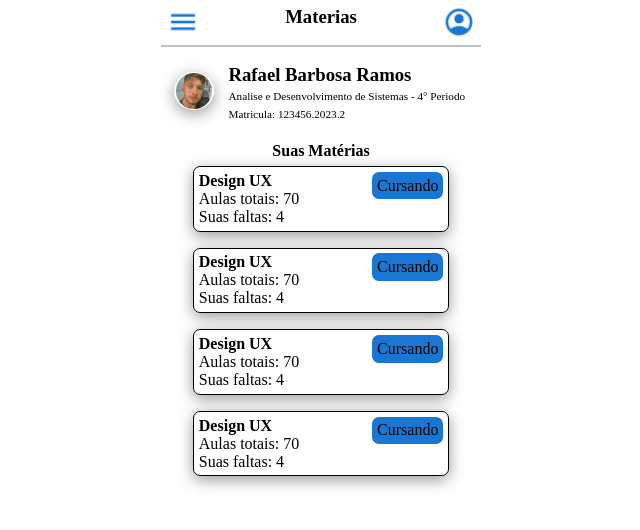
After one commit to RafaelADS7/Projeto_Acadia_Django, a Django app: page /materias/ in a window 1280 px wide. The commit adds this page. Shown: the top 530 px of the page, without its empty margins (319-959 px from the left). Run offline with Django 5.2, Linux system fonts and the light colour scheme; a user stored in the database is signed in.

Commit message:
Navegação entre as telas agenda ,inicial, perfil e materiais e começo da criação da tela de materiais

```diff
--- a/Acadia/settings.py
+++ b/Acadia/settings.py
@@ -45,7 +45,7 @@ ROOT_URLCONF = 'Acadia.urls'
 TEMPLATES = [
     {
         'BACKEND': 'django.template.backends.django.DjangoTemplates',
-        'DIRS': [],
+        'DIRS': [BASE_DIR / 'templates'],
         'APP_DIRS': True,
         'OPTIONS': {
             'context_processors': [
--- /dev/null
+++ b/dados/static/css/TelaMaterias.css
@@ -0,0 +1,183 @@
+* {
+    padding: 0;
+    margin: 0;
+    box-sizing: border-box; /* Adiciona box-sizing para facilitar o controle de largura e altura */
+}
+
+
+
+html, body {
+    height: auto;
+    width: 100%;
+    display: flex;
+    justify-content: center;
+    align-items: center;
+    overflow-y: auto;
+}
+
+main {
+    display: flex;
+    flex-direction: column;
+    justify-content: center;
+    align-items: center;
+    width: 100%;
+    max-width: 320px;
+    height: 100%;
+    margin-bottom: 3%;
+    position: relative;
+}
+
+header {
+    height: 10%;
+    width: 100%;
+    display: flex;
+    justify-content: space-between;
+    border-bottom: 2px solid #C1C1C1;
+    left: 20px; /* Move o elemento 20px para a direita */
+
+}
+
+.geral {
+    height: 70%;
+    width: 100%;
+    display: flex;
+    flex-direction: column;
+    overflow: auto;
+}
+
+
+h3 {
+    margin-top: 2%;
+}
+
+.imagensTopo {
+    width: 10%;
+    height: 40%;
+    margin: 2%;
+    cursor: pointer;
+}
+
+nav {
+    position: absolute; /* Posiciona o <nav> dentro do <main> */
+    top: 20%; /* Alinha no topo do <main> */
+    left: 0; /* Gruda na lateral esquerda */
+    background-color: #1976D2;
+    width: 15%;
+    height: 80%;
+}
+
+ul {
+    display: flex;
+    flex-direction: column;
+    justify-content: center;
+    align-items: center;
+    list-style: none; /* Remove os pontos da lista */
+    margin-bottom: 10%;
+    cursor: pointer;
+}
+
+li {
+    margin-bottom: 10%;
+}
+
+
+.hidden {
+    display: none; /* O elemento não é exibido e também não ocupa espaço */
+
+}
+
+.opcoes {
+    height: 20%;
+    width: 100%;
+    display: flex;
+    justify-content: space-between;
+    align-items: center;
+    margin-top: 6%;
+}
+
+.container_usuario {
+    display: flex;
+    justify-content: center;
+    align-items: center;
+    width: 100%;
+    gap: 0.9rem;
+    padding: 0.8rem;
+    margin-bottom: 0.4rem;
+}
+
+
+.button_perfil {
+    background-color: #FFFFFF;
+    border-radius: 50%;
+    height: 100%;
+    width: 20%;
+    border: 1px solid rgb(255, 255, 255);
+    display: flex;
+    justify-content: center;
+    align-items: center;
+    box-shadow: 0 4px 15px rgba(0, 0, 0, 0.4);
+}
+
+a {
+    font-size: 0.7rem;
+}
+
+#imagem_perfil {
+    border-radius: 50%;
+    height: 95%;
+    width: 95%;
+}
+
+article {
+    display: flex;
+    flex-direction: column;
+    justify-content: center;
+    align-items: center;
+    width: 100%;
+    margin-top: 0.4rem;
+}
+
+.container_Materias {
+    display: flex;
+    border: 1px solid rgb(0, 0, 0);
+    box-shadow: 0 4px 15px rgba(0, 0, 0, 0.4);
+    height: 60%;
+    width: 80%;
+    margin-bottom: 1.0rem;
+    padding: 0.3rem;
+    justify-content: space-between;
+    flex-direction: row;
+    border-radius: 7px;
+}
+
+.container_Materias.ativo {
+  pointer-events: auto;
+  opacity: 1;
+}
+
+
+.detalhes-materia {
+  height: auto;
+  width: 100%;
+  padding: 0.5rem;
+  border-radius: 8px;
+
+}
+
+.container_informativos {
+    margin-bottom: 0.5rem;
+    padding: 0.5rem;
+    border: 1px solid rgb(255, 255, 255);
+    border-radius: 8px;
+    background-color: #f9f9f9;
+    box-shadow: 0 2px 10px rgba(0,0,0,0.1);
+    margin: 0.3rem;
+}
+
+
+aside {
+    height: 50%;
+    background-color: #1976D2;
+    border-radius: 7px;
+    padding: 0.3rem;
+}
--- /dev/null
+++ b/dados/static/js/TelaMateriasscripts.js
@@ -0,0 +1,78 @@
+// Seleciona a imagem e o menu
+const menuIcon = document.getElementById('menuIcon');
+const menu = document.getElementById('menu');
+
+// Adiciona evento de clique na imagem
+menuIcon.addEventListener('click', function() {
+    // Alterna entre mostrar ou esconder o menu
+    if (menu.style.display === 'none' || menu.style.display === '') {
+        menu.style.display = 'block'; // Mostra o menu
+    } else {
+        menu.style.display = 'none'; // Esconde o menu
+    }
+
+});
+
+
+
+document.addEventListener("DOMContentLoaded", function () {
+  const materias = document.querySelectorAll(".container_Materias");
+  const infosAdicionais = document.querySelectorAll(".detalhes-materia");
+
+  materias.forEach((materia, index) => {
+    materia.addEventListener("click", () => {
+      // Oculta todos os containers de matéria
+      materias.forEach(m => m.style.display = "none");
+
+      // Exibe apenas o container clicado
+      materia.style.display = "flex";
+
+      // Oculta todos os blocos de informações adicionais
+      infosAdicionais.forEach(info => info.style.display = "none");
+
+      // Preenche e exibe o container de informações adicionais correspondente
+      const info = infosAdicionais[index];
+      info.innerHTML = `
+        <div class="detalhes-materia">
+
+          <section>
+            <button class="button_navegacao">
+              <h3> Avisos </h3>
+            </button>
+            <button class="button_navegacao">
+                <h3> Atividades </h3>
+            </button>
+            <button class="button_navegacao">
+                <h3> Materiais </h3>
+            </button>
+            <button class="button_navegacao">
+                <h3> Ementa </h3>
+            </button>
+          </section>
+
+
+          <ul>
+            <li class="container_informativos" ><strong>Mudança de Sala - Aula 22/04</strong>
+              <p> Lorem ipsum dolor sit amet, consectetur adipiscing elit.
+              Maecenas tellus lacus, porttitor a feugiat tempor, pretium sed ligula. </p>
+              <p> (21/04/2025 às 14:00) </p>
+
+            </li>
+            <li class="container_informativos" ><strong>Material Complementar</strong>
+              <p> Lorem ipsum dolor sit amet, consectetur adipiscing elit.
+              Maecenas tellus lacus, porttitor a feugiat tempor, pretium sed ligula. </p>
+              <p> (21/04/2025 às 14:00) </p>
+              <a href="#">Acessar Material</a>
+            </li>
+            <li class="container_informativos" ><strong>Data de Avaliação</strong>
+              <p> Lorem ipsum dolor sit amet, consectetur adipiscing elit.
+              Maecenas tellus lacus, porttitor a feugiat tempor, pretium sed ligula. </p>
+              <p> (21/04/2025 às 14:00) </p>
+            </li>
+          </ul>
+        </div>
+      `;
+      info.style.display = "block";
+    });
+  });
+});
--- /dev/null
+++ b/dados/templates/TelaMaterias.html
@@ -0,0 +1,101 @@
+{% extends "base.html" %}
+{% load static %}
+
+{% block title %}Materias{% endblock %}
+
+{% block styles %}
+<link rel="stylesheet" href="{% static 'css/TelaMaterias.css' %}">
+{% endblock %}
+
+{% block header_title %}
+
+Materias
+
+{% endblock %}
+
+{% block content %}
+
+
+
+
+
+<div class="container_usuario">
+    <button class="button_perfil">
+        <img id="imagem_perfil" src="{% static "img/EU.jpg" %} ">
+    </button>
+    <section>
+        <h3> Rafael Barbosa Ramos </h1>
+        <a> Analise e Desenvolvimento de Sistemas - 4° Periodo </a>
+        <a> Matricula: 123456.2023.2 </a>
+    </section>
+
+</div>
+
+<h4> Suas Matérias </h4>
+
+<article>
+    <div class="container_Materias" data-id="ux1">
+        <div class="container_info">
+            <h4> Design UX </h4>
+            <p> Aulas totais: 70 </p>
+            <p>Suas faltas: 4</p>
+        </div>
+        <aside>
+            <p> Cursando </p>
+        </aside>
+    </div>
+
+    <div class="detalhes-materia" style="display: none;"></div>
+
+    <div class="container_Materias" data-id="ux1">
+        <div class="container_info">
+            <h4> Design UX </h4>
+            <p> Aulas totais: 70 </p>
+            <p>Suas faltas: 4</p>
+        </div>
+        <aside>
+            <p> Cursando </p>
+        </aside>
+    </div>
+
+    <div class="detalhes-materia" style="display: none;"></div>
+
+
+
+    <div class="container_Materias" data-id="ux1">
+        <div class="container_info">
+            <h4> Design UX </h4>
+            <p> Aulas totais: 70 </p>
+            <p>Suas faltas: 4</p>
+        </div>
+        <aside>
+            <p> Cursando </p>
+        </aside>
+    </div>
+
+    <div class="detalhes-materia" style="display: none;"></div>
+
+    <div class="container_Materias" data-id="ux1">
+        <div class="container_info">
+            <h4> Design UX </h4>
+            <p> Aulas totais: 70 </p>
+            <p>Suas faltas: 4</p>
+        </div>
+        <aside>
+            <p> Cursando </p>
+        </aside>
+    </div>
+
+    <div class="detalhes-materia" style="display: none;"></div>
+
+</article>
+
+
+
+
+
+{% endblock %}
+
+{% block scripts %}
+<script src="{% static 'js/TelaMateriasscripts.js' %}"></script>
+{% endblock %}
--- a/dados/templates/Telaagenda.html
+++ b/dados/templates/Telaagenda.html
@@ -86,5 +86,5 @@
 {% endblock %}
 
 {% block scripts %}
-<script src="{% static 'TelaAgendascript.js' %}"></script>
+<script src="{% static 'js/TelaAgendascript.js' %}"></script>
 {% endblock %}
--- a/dados/templates/partials/nav.html
+++ b/dados/templates/partials/nav.html
@@ -1,13 +1,44 @@
 {% load static %}
 <nav class="hidden" id="menu">
     <ul>
-        <li><img class="imagensTopo" id="menuIcon" src="{% static 'img/menu_azul.png' %}" alt=""></li>
-        <li><img src="{% static 'img/Personagem.png' %}" alt=""></li>
-        <li><img src="{% static 'img/book_5.png' %}" alt=""></li>
-        <li><img src="{% static 'img/content_paste_search.png' %}" alt=""></li>
-        <li><img src="{% static 'img/school.png' %}" alt=""></li>
-        <li><img src="{% static 'img/account_balance.png' %}" alt=""></li>
-        <li><img src="{% static 'img/link.png' %}" alt=""></li>
+        <li>
+            <img class="imagensTopo" id="menuIcon" src="{% static 'img/menu_azul.png' %}" alt="">
+        </li>
+        <li>
+            <a href="{% url 'perfil'%}">
+                <img src="{% static 'img/Personagem.png' %}" alt="">
+            </a>
+        </li>
+
+        <li>
+            <a href="{% url 'agenda' %}">
+                <img src="{% static 'img/book_5.png' %}" alt="">
+            </a>
+        </li>
+
+        <li>
+            <a href="{% url 'materias' %}">
+                <img src="{% static 'img/content_paste_search.png' %}" alt="">
+            </a>
+        </li>
+
+        <li>
+                <img src="{% static 'img/school.png' %}" alt="">
+
+        </li>
+
+        <li>
+
+                <img src="{% static 'img/account_balance.png' %}" alt="">
+
+        </li>
+
+        <li>
+
+                <img src="{% static 'img/link.png' %}" alt="">
+
+        </li>
+
         <li><img src="{% static 'img/emoji_events.png' %}" alt=""></li>
         <li><img src="{% static 'img/settings.png' %}" alt=""></li>
     </ul>
--- a/dados/urls.py
+++ b/dados/urls.py
@@ -2,10 +2,11 @@ from django.urls import path
 from . import views
 
 urlpatterns = [
-    path('login/', views.login_view, name='login'),
+    path('', views.login_view, name='login'),
     path('home/', views.home_view, name='home'),
     path('perfil/', views.perfil_view, name='perfil'),
     path('agenda/', views.agenda_view, name='agenda'),
+    path("materias/", views.materias_view, name="materias"),
     path('logout/', views.logout_view, name='logout'),
 
 ]
--- a/dados/views.py
+++ b/dados/views.py
@@ -41,6 +41,11 @@ def agenda_view(request):
     return render(request, 'Telaagenda.html')
 
 
+@login_required
+def materias_view(request):
+    return render(request, 'TelaMaterias.html')
+
+
 
 def logout_view(request):
     logout(request)
```
Also changed, not shown: db.sqlite3.
